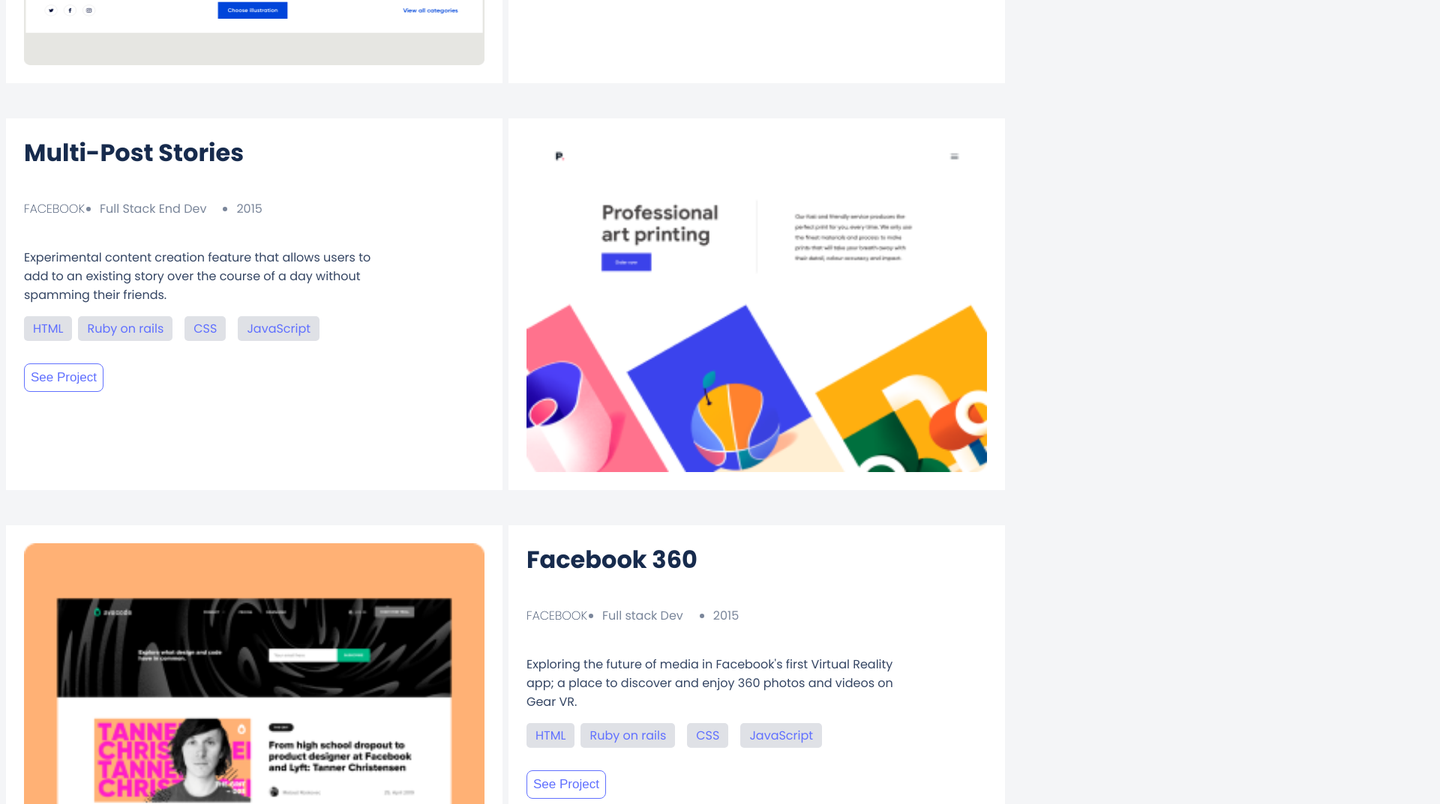
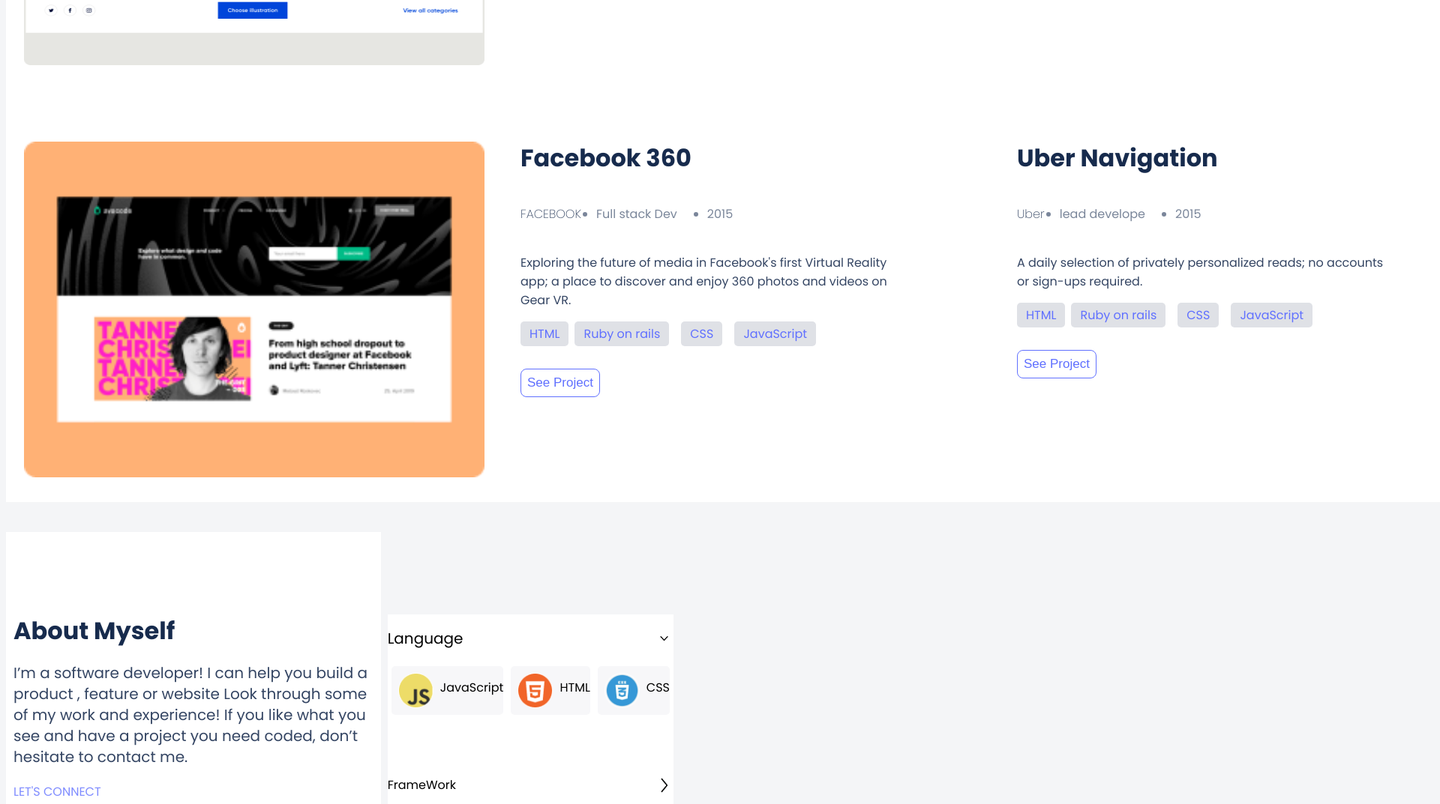
Before and after one commit to kirube1992/new-portfolio, a plain HTML site: page index.html in a window 1280 px wide. Shown: the part 1510-2583 px from the top of the page at 75% size, 1920 px wide, since content can reach past the window. Drawn offline with Linux system fonts and the light colour scheme.

Commit message:
Add html file

```diff
--- a/index.html
+++ b/index.html
@@ -30,6 +30,7 @@
 </nav>
 </header>
   <section class="body-section body-section1">
+    <div class="bsm">
       <h1 class="item1 h1">I’m Kirubel. Glad to see you!</h1>
         <li class="item1 p"><p>I’m a software developer! I can help you build a product ,
             feature or website Look through some of my work and experience!
@@ -43,10 +44,14 @@
           <li class="item1"><a href="#"><img src="./images/Vector (1).png" alt="vector logo imge"></a></li>
           <li class="item1"><a href="#"><img src="./images/angellist.png" alt=" adgelist logo image"></a></li>
         </div>
+      </div>
     </ul>
   </section>
   <section class="work1">
+    <div class="back">
+      <div>
     <img class="work1-img bodydiv" src="./images/two.png" alt="snapshot of website">
+  </div>
     <div  class="bodydiv">
     <p class="oldo">Tonic</p>
     <ul>
@@ -66,6 +71,8 @@
       <button>See Project</button>
     </ul>
     </div>
+  </div>
+  <div class="back">
     <div class="bodydiv bodydiv2">
     <p class="oldo">Multi-Post Stories</p>
     <ul>
@@ -88,7 +95,11 @@
       <button>See Project</button>
     </div>
     <img class="work1-img bodydiv" src="./images/port.png" alt="snapshot of website">
+  </div>
+  <div class="back">
+    <div>
         <img class="work1-img bodydiv" src="./images/Snapshoot Portfolio (1).png" alt="snapshot of website">
+      </div>
         <div class="bodydiv bodydiv3">
         <p class="oldo">Facebook 360</p>
         <ul>
@@ -110,30 +121,34 @@
           </ul>
           <button>See Project</button>
         </div>
+      </div>
+      <div class="back">
         <div class="bodydiv bodydiv2">
         <p class="oldo">Uber Navigation</p>
         <ul>
           <div class="work1-li1">
             <li class="work1-item1 work1-item3">Uber</li>
-            <li class="work1-item1 work1-item2">lead developer</li>
+            <li class="work1-item1 work1-item2">lead develope</li>
             <li class="work1-item1 work1-item2">2015</li>
           </div>
           </ul>
-           <p class="pp">A daily selection of privately personalized reads; no accounts or sign-ups required.</p>
+          <p class="pp">A daily selection of privately personalized reads; no accounts or sign-ups required.</p>
            <ul>
            <div class="work1-link">
-          <li>HTML</li>
+          <li >HTML</li>
           <li class="newlin">Ruby on rails</li>
           <li class="newlin">CSS</li>
           <li class="newlin">JavaScript</li>
           </div>
-          </ul>
+        </ul>
           <button>See Project</button>
         </div>
         <img class="work1-img bodydiv" src="./images/Snapshoot Portfolio.png" alt="snapshot of website">
+      </div>
+  </section>
     <section class="body-section12">
       <div class="about1">
-        <div class="about12">
+        <div class="about12 about123">
         <p class="item1 h1 oldo">About Myself</p>
           <li class="item1 p"><p>I’m a software developer! I can help you build a product ,
               feature or website Look through some of my work and experience!
@@ -149,7 +164,7 @@
           </div>
           <button>Get My Resume</button>
         </div>
-        <div class="about12">
+        <div class="about12 about124">
           <div class="abfr">
             <p class="language">Language</p>
             <img class="abfr1" src="./images/download.png" alt="droupdown icon">
@@ -178,6 +193,7 @@
           </div>
         </div>
         </div>
+    </section>
     <div class="contact">
       <div class="last">
       <h2 class="me">Contact me</h2>
```
